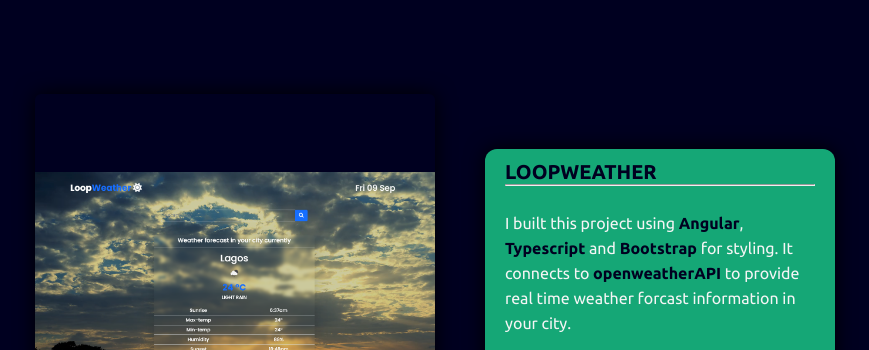
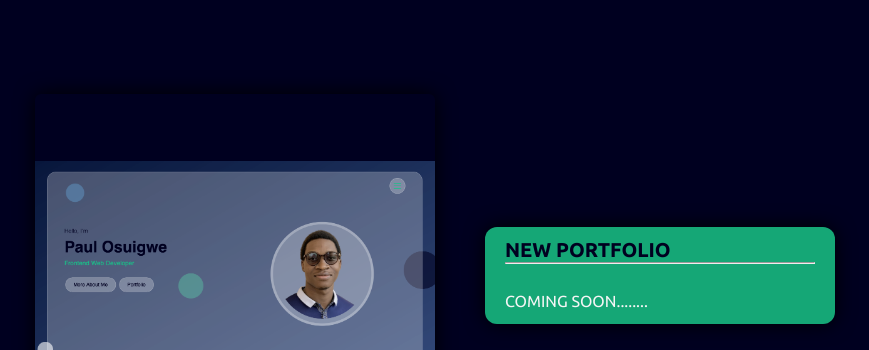
Before and after one commit to loopcodes/MyPortfolio, a plain HTML site: page index.html in a window 1280 px wide. Shown: the part 1685-2035 px from the top of the page, without its empty margins (205-1074 px from the left). Drawn offline with Linux system fonts and the light colour scheme.

Commit message:
new portfolio update

```diff
--- a/index.html
+++ b/index.html
@@ -86,12 +86,28 @@
     <section class="projects" id="projects">
         <div class="top">
             <h2 class="title">Projects</h2>
+
+            <div class="projects-content">
+                <div class="column left">
+                    <div class="img">
+                        <img src="images/Screen Shot 2023-03-21 at 5.48.33 PM.png" alt="">
+                    </div>
+                </div>
+
+                <div class="column right">
+                    <div class="text">NEW PORTFOLIO</div>
+                    <hr><br>
+                    <p>COMING SOON........</p>
+                </div>
+            </div>
+
             <div class="projects-content">
                 <div class="column left">
                     <div class="img">
                         <img src="images/W.png" alt="">
                     </div>
                 </div>
+
                 <div class="column right">
                     <div class="text">LOOPWEATHER</div>
                     <hr><br>
@@ -102,6 +118,8 @@
                     <a href="https://github.com/Loopcodes/LoopWeather"><i class="fa-brands fa-github"></i></a>
                 </div>
             </div>
+
+
 
             <div class="projects-content">
                 <div class="column left">
```
Also changed, not shown: images/Screen Shot 2023-03-21 at 5.48.33 PM.png (added), 1 other file.
